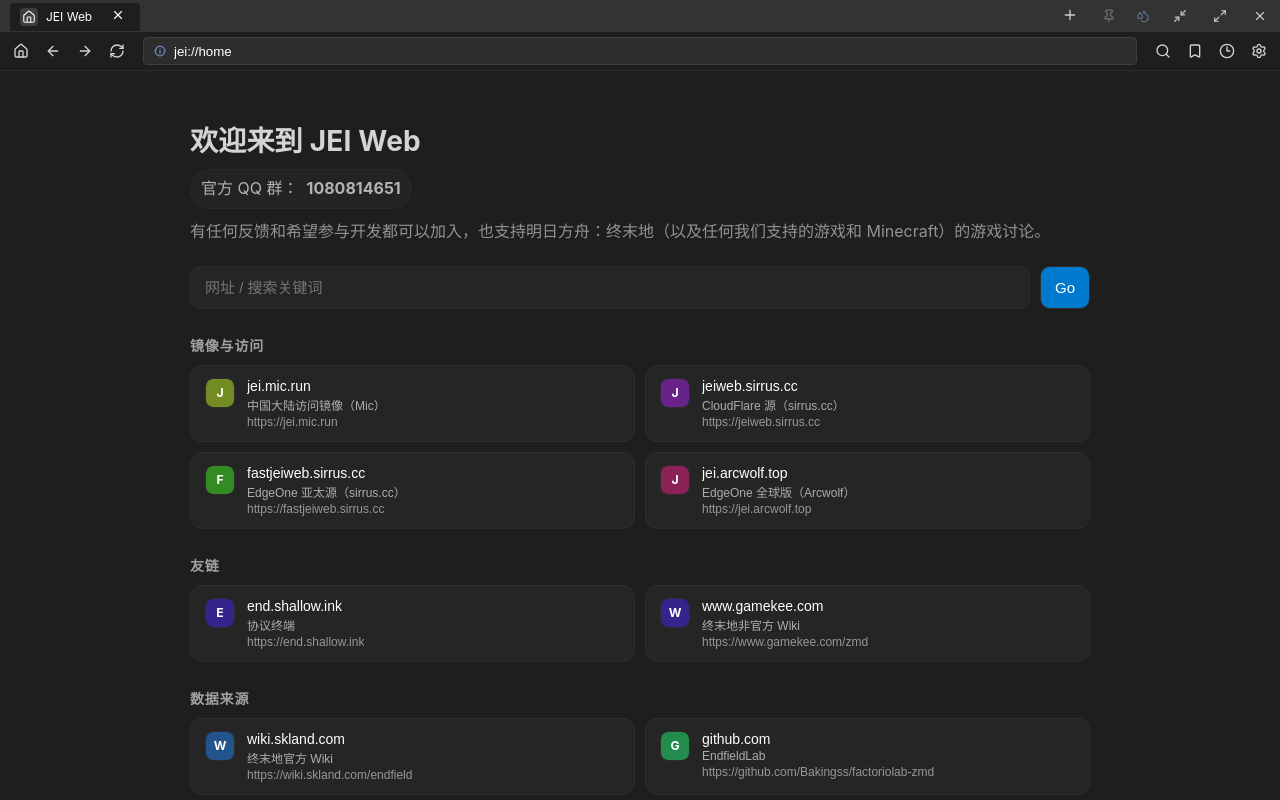
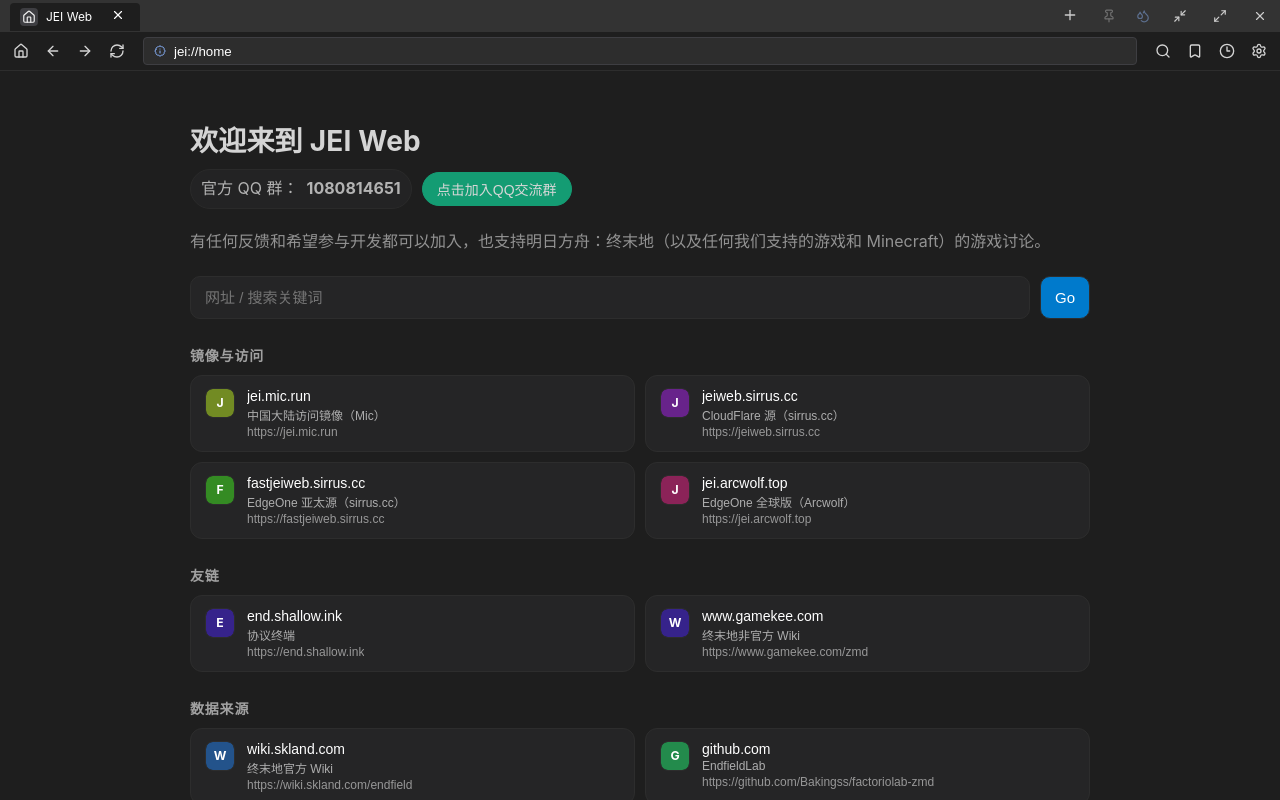
Before and after one commit to AndreaFrederica/JEIWebBrowser, a Vue app: page / in a window 1280 px wide. Built offline with nearby package versions, Linux system fonts and the light colour scheme.

Commit message:
Refactor code structure for improved readability and maintainability

```diff
--- a/src/renderer/App.vue
+++ b/src/renderer/App.vue
@@ -14,6 +14,7 @@
   historyItems,
   activeTabId,
   activeInternalUrl,
+  internalPageReloadTick,
   addressBar,
   alwaysOnTop,
   transparencyEnabled,
@@ -143,6 +144,7 @@
         />
 
         <InternalPagesPane
+          :key="`${activeInternalUrl ?? 'none'}:${internalPageReloadTick}`"
           :active-internal-url="activeInternalUrl"
           :search-engine="searchEngine"
           :bookmarks="bookmarks"
--- a/src/renderer/composables/useBrowserState.ts
+++ b/src/renderer/composables/useBrowserState.ts
@@ -32,6 +32,7 @@
   const historyItems = ref<HistoryItem[]>([])
   const activeTabId = ref<string | null>(null)
   const addressBar = ref('')
+  const internalPageReloadTick = ref(0)
   const alwaysOnTop = ref(false)
   const transparencyEnabled = ref(false)
   const windowOpacity = ref(0.85)
@@ -532,11 +533,23 @@
   }
 
   function reloadPage(): void {
+    const tab = getActiveTab()
+    if (tab && isInternalUrl(tab.src)) {
+      internalPageReloadTick.value += 1
+      return
+    }
+
     const webview = getActiveWebview()
     if (webview) webview.reload()
   }
 
   function hardReloadPage(): void {
+    const tab = getActiveTab()
+    if (tab && isInternalUrl(tab.src)) {
+      internalPageReloadTick.value += 1
+      return
+    }
+
     const webview = getActiveWebview()
     if (webview) webview.reloadIgnoringCache()
   }
@@ -712,6 +725,7 @@
     historyItems,
     activeTabId,
     activeInternalUrl,
+    internalPageReloadTick,
     addressBar,
     alwaysOnTop,
     transparencyEnabled,
--- a/src/renderer/internal-pages/InternalHomePage.vue
+++ b/src/renderer/internal-pages/InternalHomePage.vue
@@ -1,5 +1,5 @@
 <script setup lang="ts">
-import { computed, onMounted, ref } from 'vue'
+import { computed, onBeforeUnmount, onMounted, ref } from 'vue'
 import { HOME_LINKS, type HomeLink } from '../pages/internal-home'
 import { normalizeInputToUrl, type SearchEngineKey } from '../utils/search'
 
@@ -37,6 +37,8 @@
 const friends = computed(() => cards.value.filter((item) => item.group === 'friends'))
 const sources = computed(() => cards.value.filter((item) => item.group === 'sources'))
 const tools = computed(() => cards.value.filter((item) => item.group === 'tools'))
+const META_TIMEOUT_MS = 4500
+let hydrateToken = 0
 
 function hostOf(value: string): string {
   try {
@@ -68,10 +70,20 @@
 }
 
 async function hydrateCards(): Promise<void> {
+  const currentToken = ++hydrateToken
   for (const card of cards.value) {
+    void (async () => {
       try {
-      const meta = await ipcRenderer.invoke('fetch-site-meta', card.url)
-      if (!meta) continue
+        const timeoutPromise = new Promise<null>((resolve) => {
+          setTimeout(() => resolve(null), META_TIMEOUT_MS)
+        })
+        const meta = (await Promise.race([
+          ipcRenderer.invoke('fetch-site-meta', card.url),
+          timeoutPromise
+        ])) as { title?: unknown; iconUrl?: unknown } | null
+
+        if (hydrateToken !== currentToken || !meta) return
+
         if (typeof meta.title === 'string' && meta.title.trim()) {
           card.title = meta.title
         }
@@ -81,11 +93,16 @@
       } catch {
         // Ignore single-card failures.
       }
+    })()
   }
 }
 
 onMounted(() => {
   void hydrateCards()
+})
+
+onBeforeUnmount(() => {
+  hydrateToken += 1
 })
 </script>
 
@@ -94,6 +111,9 @@
     <h1>欢迎来到 JEI Web</h1>
     <div class="sub">
       <span class="pill">官方 QQ 群：<b>1080814651</b></span>
+      <button class="join-btn" @click="open('http://qm.qq.com/cgi-bin/qm/qr?_wv=1027&k=Zp45eM6yAUVlPrg_lO03L3E_Ctul4mvo&authKey=1Cgzkg3Msjbrd8dmWVXi%2Fm2VaB9wU5XAsHc%2BQrHEthIO%2F9lL7AH5MrKvOhJXavDv&noverify=0&group_code=1080814651')">
+        点击加入QQ交流群
+      </button>
       <div class="note">有任何反馈和希望参与开发都可以加入，也支持明日方舟：终末地（以及任何我们支持的游戏和 Minecraft）的游戏讨论。</div>
     </div>
 
@@ -184,6 +204,10 @@
   opacity: 0.82;
   margin: 0 0 22px;
   line-height: 1.6;
+  display: flex;
+  align-items: center;
+  gap: 10px;
+  flex-wrap: wrap;
 }
 
 .note {
@@ -200,6 +224,23 @@
   border-radius: 999px;
   border: 1px solid #2d2d2d;
   background: #252526;
+}
+
+.join-btn {
+  padding: 6px 14px;
+  border-radius: 999px;
+  border: 1px solid #12b886;
+  background: #12b886;
+  color: #fff;
+  cursor: pointer;
+  font-size: 14px;
+  font-weight: 500;
+  transition: all 0.2s;
+}
+
+.join-btn:hover {
+  background: #0d9f73;
+  border-color: #0d9f73;
 }
 
 .search {
```
Also changed, not shown: src/main/index.ts (+18 -1 lines), 2 other files (tests, documents, lock files or other folders). Lines whose indentation alone changed are shown as unchanged.
